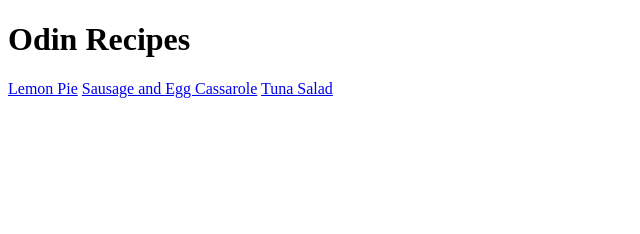
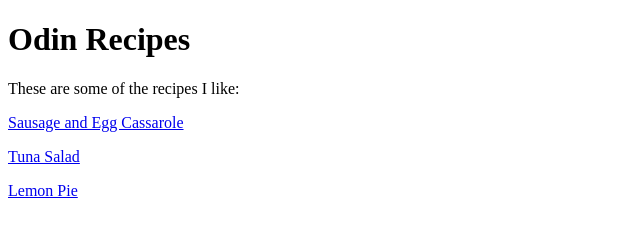
Before and after one commit to hjorim/odin-recipes, a plain HTML site: page index.html in a window 1280 px wide. Shown: the whole page, without its empty margins (0-640 px from the left). Drawn offline with Linux system fonts and the light colour scheme.

Commit message:
Format index.html

```diff
--- a/index.html
+++ b/index.html
@@ -8,8 +8,9 @@
 </head>
 <body>
     <h1>Odin Recipes</h1>
-    <a href="./recipes/lemonpie.html">Lemon Pie</a>
-    <a href="./recipes/casserole.html">Sausage and Egg Cassarole</a>
-    <a href="./recipes/tunasalad.html">Tuna Salad</a>
+    <p>These are some of the recipes I like:</p>
+    <p><a href="./recipes/casserole.html">Sausage and Egg Cassarole</a></p>
+    <p><a href="./recipes/tunasalad.html">Tuna Salad</a></p>
+    <p><a href="./recipes/lemonpie.html">Lemon Pie</a></p>
 </body>
 </html>
```
